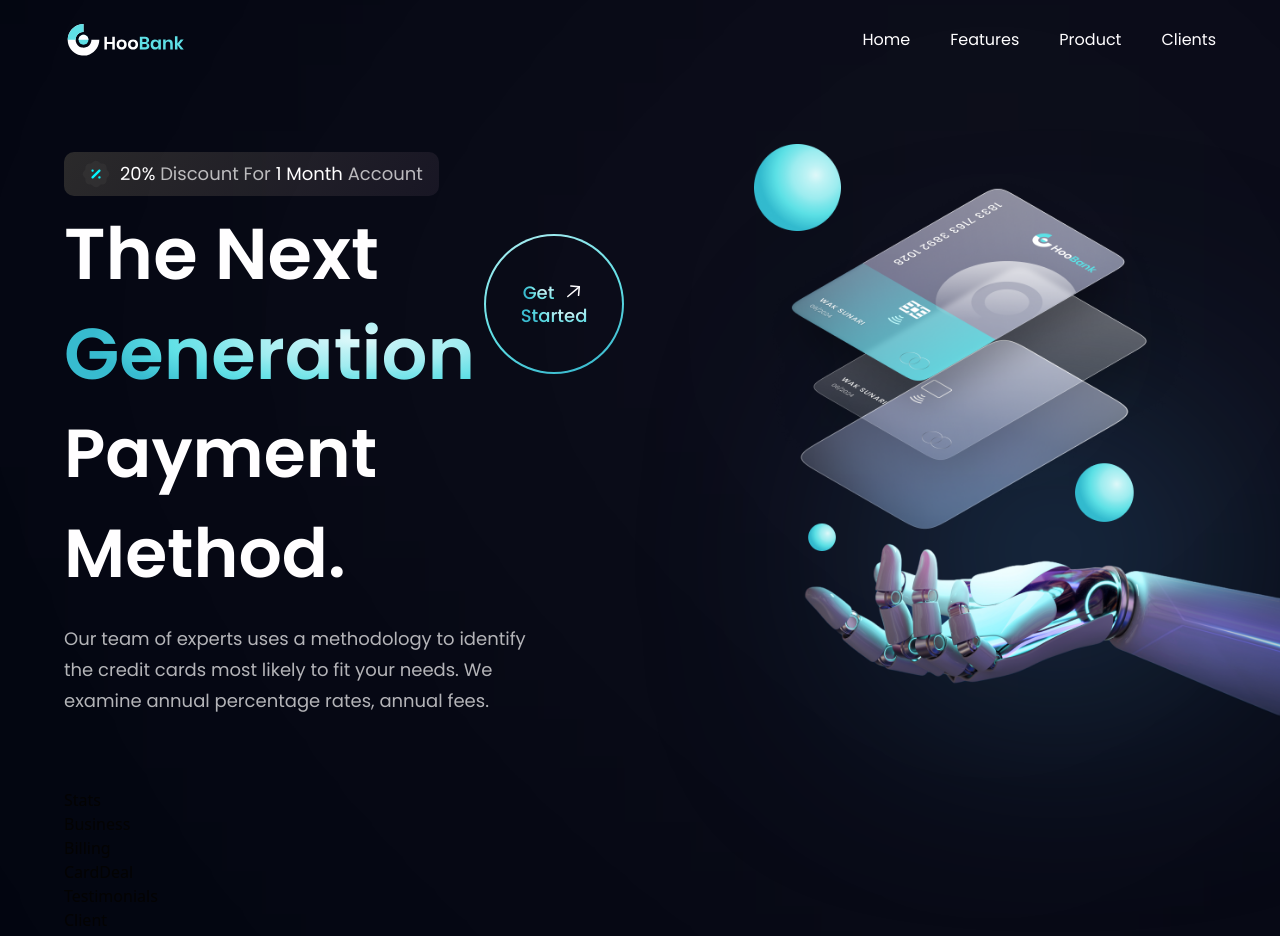
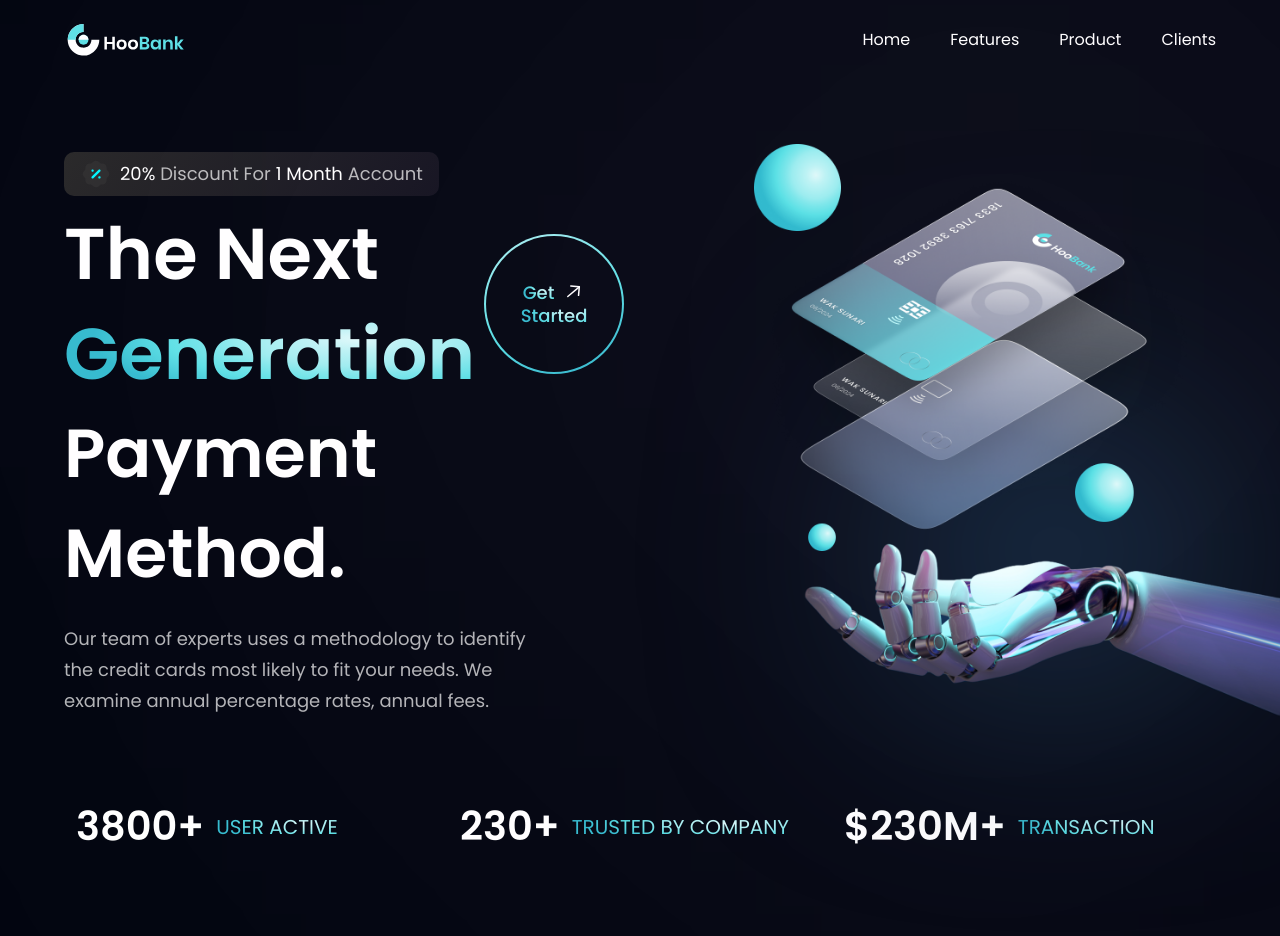
Before and after one commit to sosman32/Bank_App, a React (Vite) app in the folder my_bank_app/: page / in a window 1280 px wide. Shown: the top 936 px of the page. Built offline with nearby package versions, Linux system fonts and the light colour scheme.

Commit message:
Began & completed the stats file

```diff
--- a/my_bank_app/src/components/Stats.jsx
+++ b/my_bank_app/src/components/Stats.jsx
@@ -1,9 +1,19 @@
-import React from 'react'
+import { stats } from '../constants';
+import styles from '../style';
 
-const Stats = () => {
-  return (
-    <div>Stats</div>
-  )
-}
+const Stats = () => (
+  <section className={`${styles.flexCenter} flex-row flex-wrap sm:mb-20 mb-6`}>
+    {stats.map((stat) => (
+      <div key={stat.id} className={`flex-1 flex justify-start items-center flex-row m-3`}>
+        <h4 className="font-poppins font-semibold xs:text-[40px] text-[30px] xs:leading-[53px] leading-[43px] text-white">
+          {stat.value}
+        </h4>
+        <p className="font-poppins font-normal xs:text-[20px] text-[15px] xs:leading-[26px] leading-[21px] text-gradient uppercase ml-3">
+          {stat.title}</p>
+      </div>
+    ))}
+  </section>
+);
+
 
 export default Stats
```
